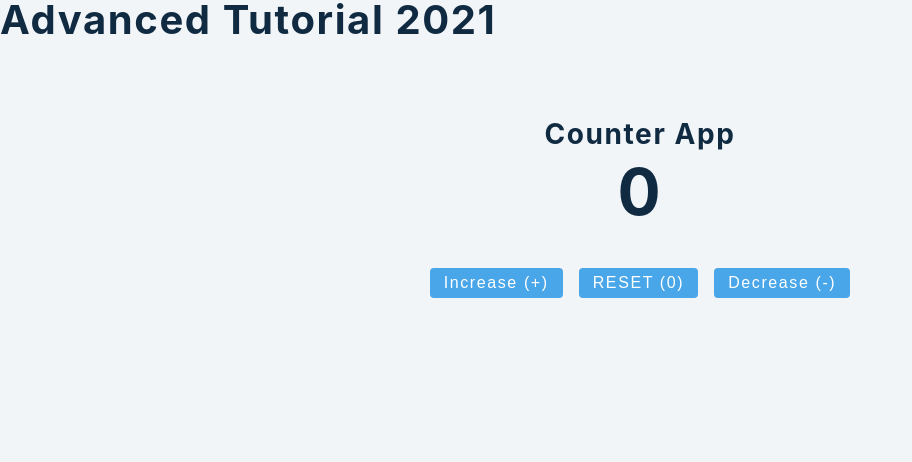
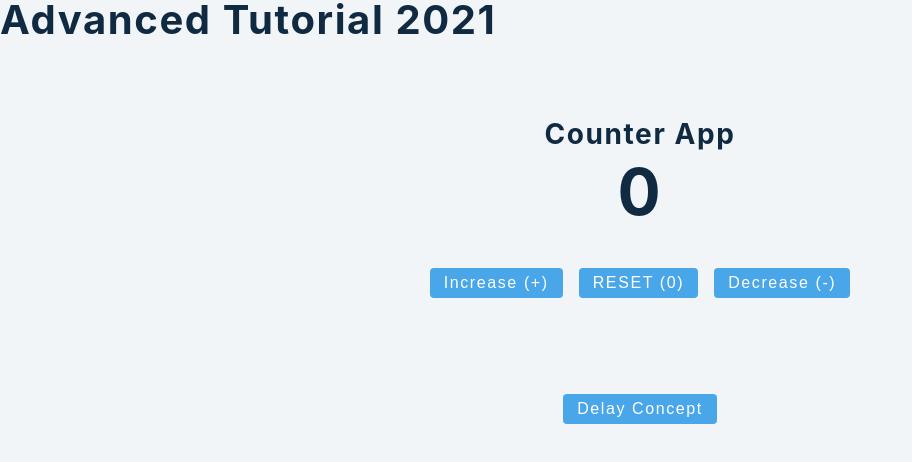
Before and after one commit to shijoshaji/react_advance_learn, a React (Create React App) app: page / in a window 1280 px wide. Shown: the top 462 px of the page, without its empty margins (0-912 px from the left). Built offline with nearby package versions, Linux system fonts and the light colour scheme.

Commit message:
Update 5-useState-Counter.js
functional update useState

```diff
--- a/src/concepts/useState/5-useState-Counter.js
+++ b/src/concepts/useState/5-useState-Counter.js
@@ -11,6 +11,19 @@ const UseStateCounter = () => {
     } else if (val === '-') {
       setValue(value - 1);
     }
+  };
+  const delayTime = () => {
+    setTimeout(() => {
+      /** NOTE: after 5 sec we see the update, even if we click the button multiple times it will still
+       * take the recent value and update since there was a timedelay
+       * eg: we click 3 times expecting count to be 3, but reality is its just 1 since it was 0 before the click
+       * setValue(value+1);
+       * To over come this we use functional update
+       */
+      setValue((prevValue) => {
+        return prevValue + 1;
+      });
+    }, 2000);
   };
   return (
     <>
@@ -27,6 +40,11 @@ const UseStateCounter = () => {
           Decrease (-)
         </button>
       </section>
+      <section>
+        <button className="btn" onClick={delayTime}>
+          Delay Concept
+        </button>
+      </section>
     </>
   );
 };
```
